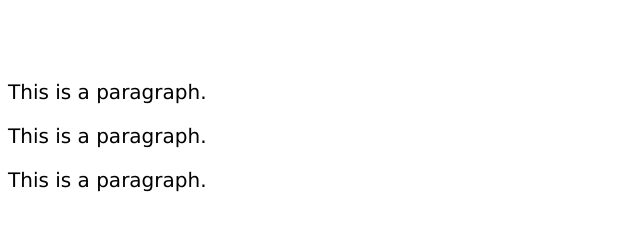
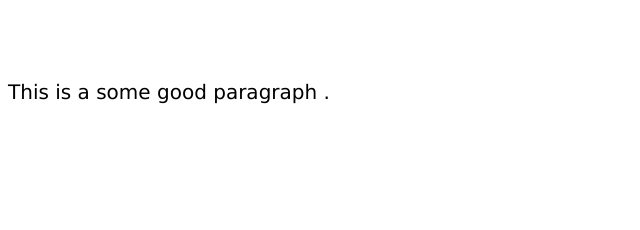
Before and after one commit to AndreyKEKW/first_project, a plain HTML site: page web_pages/page3.html in a window 1280 px wide. Shown: the whole page, without its empty margins (0-640 px from the left). Drawn offline with Linux system fonts and the light colour scheme.

Commit message:
fix page3 bug

```diff
--- a/web_pages/page3.html
+++ b/web_pages/page3.html
@@ -1,14 +1,16 @@
 <!DOCTYPE html>
 <html>
+
 <head>
 	<title>Page Title</title>
 	<link rel="stylesheet" href="/css/styles.css">
 
 </head>
+
 <body>
 	<h1>This is a Headline</h1>
-		<p>This is a paragraph.</p>
-		<p>This is a paragraph.</p>
-		<p>This is a paragraph.</p>
+	<p>This is a some good paragraph .</p>
+
 </body>
+
 </html>
```
Lines whose indentation alone changed are shown as unchanged.
